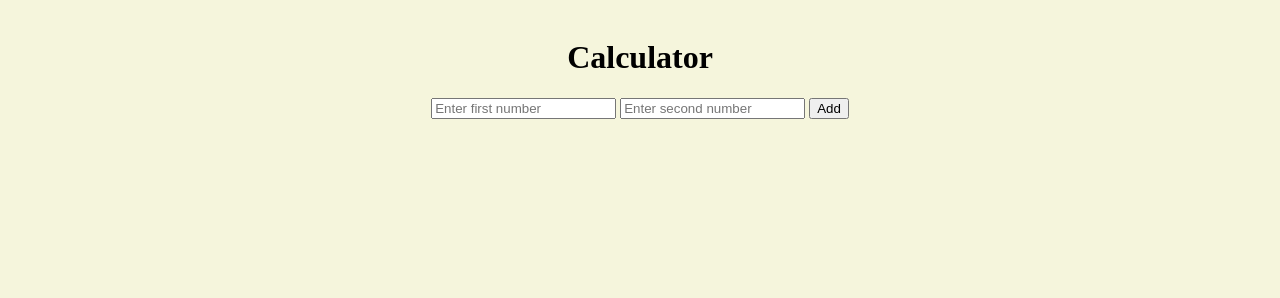
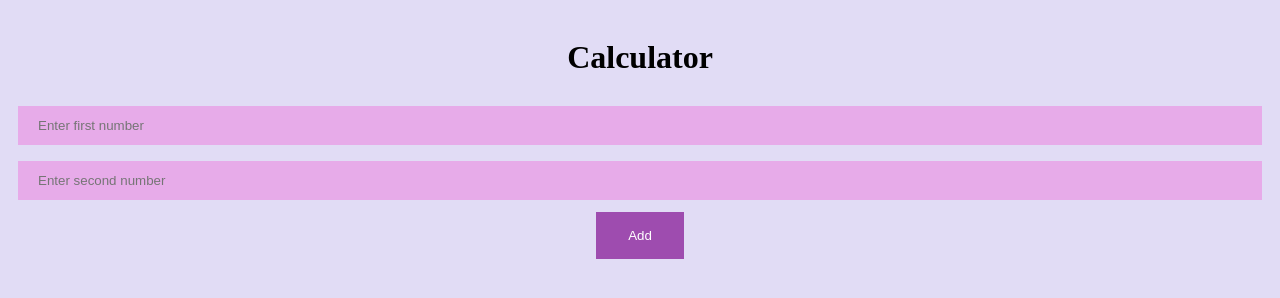
Before and after one commit to Sangeetha31/web-calculator, a website: page index.html in a window 1280 px wide. Drawn offline with Linux system fonts and the light colour scheme.

Commit message:
updated css

```diff
--- a/app.js
+++ b/app.js
@@ -1,8 +1,9 @@
 const express = require("express");
-// const bodyParser = require("body-parser");
+const bodyParser = require("body-parser");
 
 const app = express();
 app.use(express.static("public"));
+app.use(bodyParser.urlencoded({extended: true}));
 
 app.get("/", function(req, res){
     res.sendFile(__dirname+"/index.html");
@@ -26,6 +27,6 @@ app.post("/bmicalculator", function(req, res){
     res.send("Your BMI is: "+bmi);
 })
 
-app.listen(3000, function(){
+app.listen(process.env.PORT || 3000, function(){
     console.log("Server running on port 3000")
 });
--- a/index.html
+++ b/index.html
@@ -12,7 +12,7 @@
     <form action="/" method="POST">
         <input type="number" name="num1" placeholder="Enter first number">
         <input type="number" name="num2" placeholder="Enter second number">
-        <button type="submit" name="add">Add</button>
+        <button type="submit" name="submit">Add</button>
     </form>
 
 </body>
--- a/public/css/styles.css
+++ b/public/css/styles.css
@@ -1,5 +1,23 @@
 body{
-    background-color: beige;
+    background-color: rgb(225, 220, 245);
     text-align: center;
     padding: 10px;
 }
+input[type=number] {
+    width: 100%;
+    padding: 12px 20px;
+    margin: 8px 0;
+    box-sizing: border-box;
+    border: none;
+    background-color: #e7abe9;
+    color: white;
+  }
+button[type=submit] {
+    background-color: #9e4caf;
+    border: none;
+    color: white;
+    padding: 16px 32px;
+    text-decoration: none;
+    margin: 4px 2px;
+    cursor: pointer;
+  }
```
